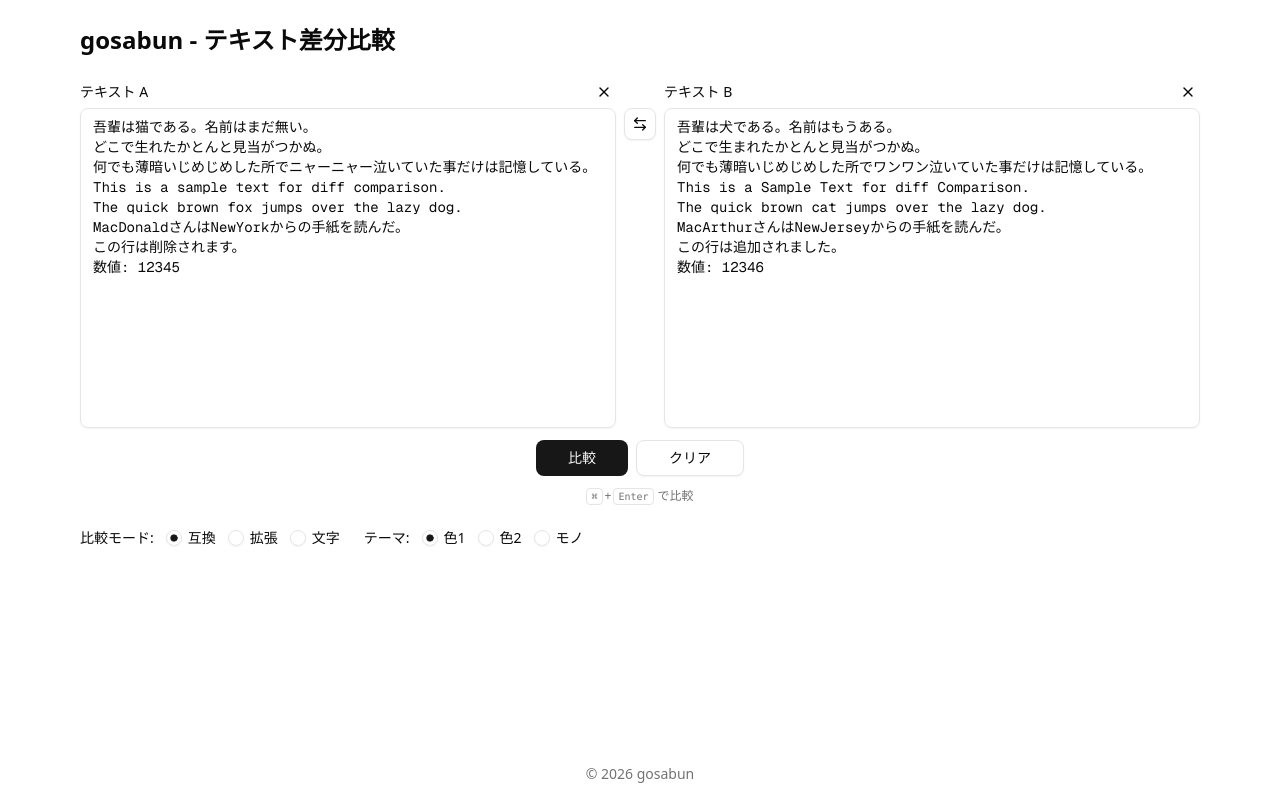
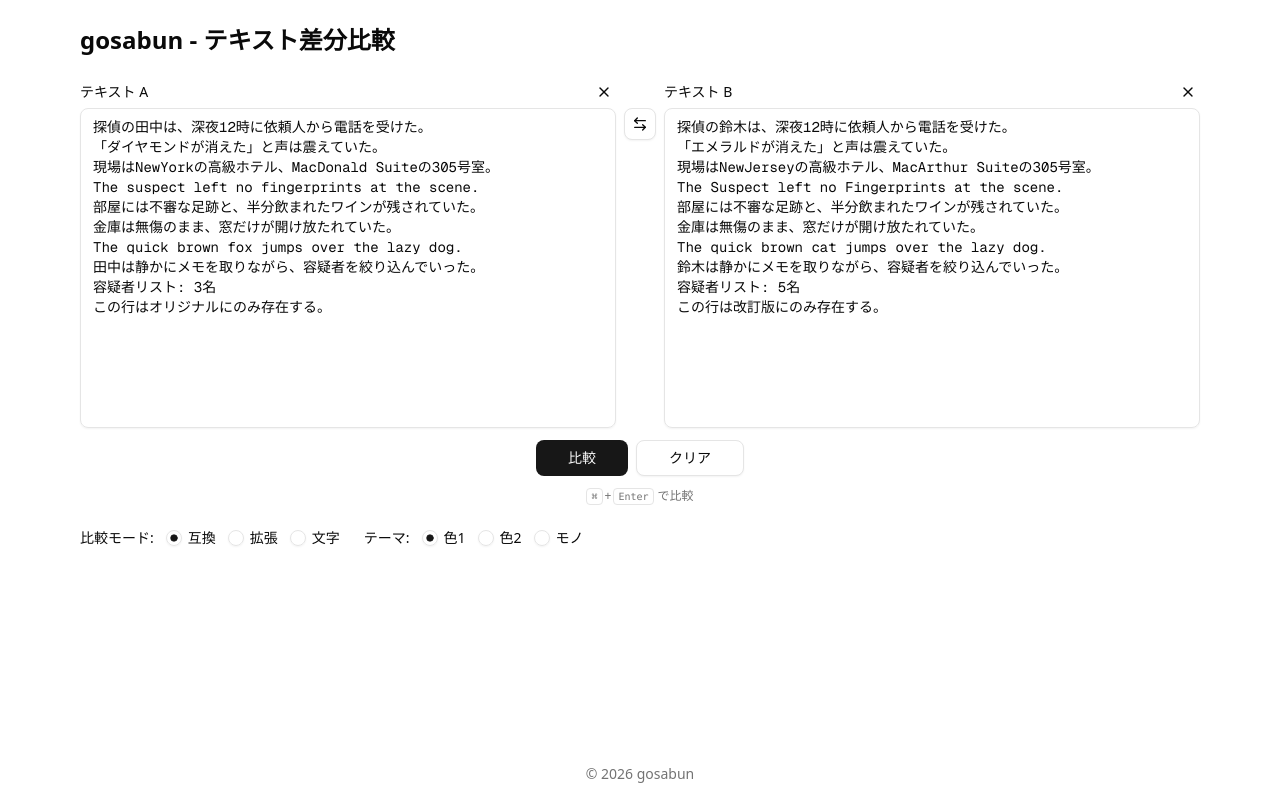
Before and after one commit to sidedishjob/gosabun, a Next.js app: page / in a window 1280 px wide. Built offline with nearby package versions, Linux system fonts and the light colour scheme.

Commit message:
fix: テキスト初期例文を自然な文章に改善

```diff
--- a/app/page.tsx
+++ b/app/page.tsx
@@ -8,23 +8,27 @@ import { StatsRow } from "@/components/StatsRow"
 import { computeDiff } from "@/lib/diff-engine"
 import type { WordMode, Theme, DiffResult } from "@/lib/types"
 
-const SAMPLE_A = `吾輩は猫である。名前はまだ無い。
-どこで生れたかとんと見当がつかぬ。
-何でも薄暗いじめじめした所でニャーニャー泣いていた事だけは記憶している。
-This is a sample text for diff comparison.
+const SAMPLE_A = `探偵の田中は、深夜12時に依頼人から電話を受けた。
+「ダイヤモンドが消えた」と声は震えていた。
+現場はNewYorkの高級ホテル、MacDonald Suiteの305号室。
+The suspect left no fingerprints at the scene.
+部屋には不審な足跡と、半分飲まれたワインが残されていた。
+金庫は無傷のまま、窓だけが開け放たれていた。
 The quick brown fox jumps over the lazy dog.
-MacDonaldさんはNewYorkからの手紙を読んだ。
-この行は削除されます。
-数値: 12345`
+田中は静かにメモを取りながら、容疑者を絞り込んでいった。
+容疑者リスト: 3名
+この行はオリジナルにのみ存在する。`
 
-const SAMPLE_B = `吾輩は犬である。名前はもうある。
-どこで生まれたかとんと見当がつかぬ。
-何でも薄暗いじめじめした所でワンワン泣いていた事だけは記憶している。
-This is a Sample Text for diff Comparison.
+const SAMPLE_B = `探偵の鈴木は、深夜12時に依頼人から電話を受けた。
+「エメラルドが消えた」と声は震えていた。
+現場はNewJerseyの高級ホテル、MacArthur Suiteの305号室。
+The Suspect left no Fingerprints at the scene.
+部屋には不審な足跡と、半分飲まれたワインが残されていた。
+金庫は無傷のまま、窓だけが開け放たれていた。
 The quick brown cat jumps over the lazy dog.
-MacArthurさんはNewJerseyからの手紙を読んだ。
-この行は追加されました。
-数値: 12346`
+鈴木は静かにメモを取りながら、容疑者を絞り込んでいった。
+容疑者リスト: 5名
+この行は改訂版にのみ存在する。`
 
 export default function Home() {
   const [textA, setTextA] = useState(SAMPLE_A)
```
